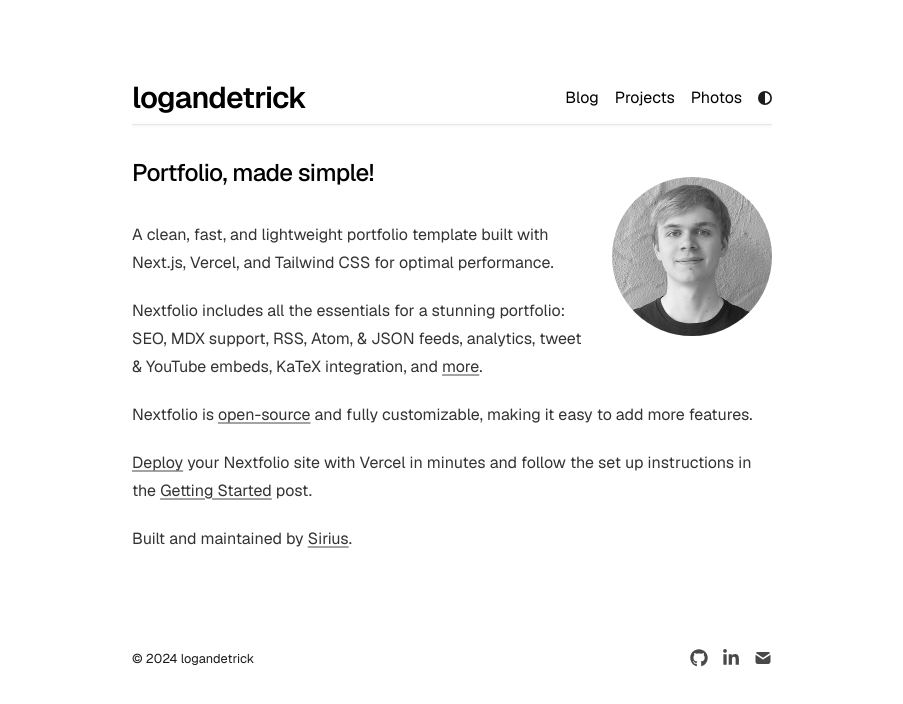
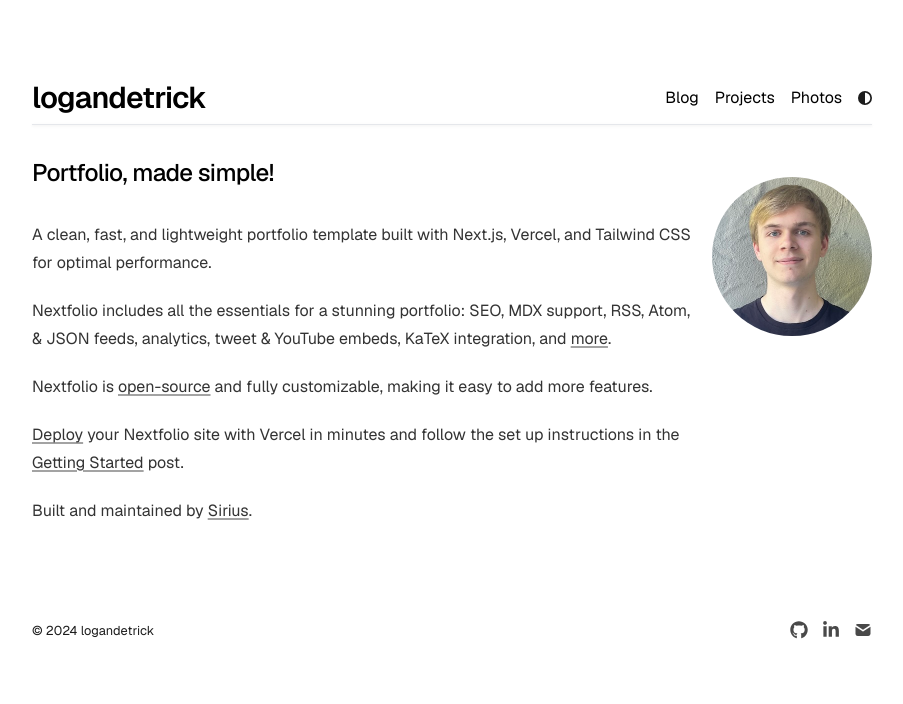
Before and after one commit to lodetrick/portfolio, a Next.js app: page / in a window 1280 px wide. Shown: the top 704 px of the page, without its empty margins (188-1091 px from the left). Built offline with nearby package versions, Linux system fonts and the light colour scheme.

Commit message:
Small Asthetic Changes to main page and layout

```diff
--- a/app/blog/page.tsx
+++ b/app/blog/page.tsx
@@ -21,7 +21,7 @@ function Blogs({group, title}) {
   let allBlogs = getBlogPostGroup(group);
 
   return (
-    <section>
+    <div>
       <h2 className="text-xl font-normal tracking-tight">{title}</h2>
       <hr className="mb-3" />
       <div className="mb-6">
@@ -52,6 +52,6 @@ function Blogs({group, title}) {
             </Link>
           ))}
       </div>
-    </section>
+    </div>
   );
 }
--- a/app/layout.tsx
+++ b/app/layout.tsx
@@ -81,7 +81,7 @@ export default function RootLayout({
           enableSystem
           disableTransitionOnChange
         >
-          <main className="flex-auto min-w-0 mt-2 md:mt-6 flex flex-col px-6 sm:px-4 md:px-0 max-w-[640px] w-full">
+          <main className="flex-auto min-w-0 mt-2 md:mt-6 flex flex-col px-6 sm:px-4 md:px-0 max-w-[840px] w-full">
             <Navbar />
             {children}
             <Footer />
--- a/app/page.tsx
+++ b/app/page.tsx
@@ -8,7 +8,7 @@ export default function Page() {
         <Image
           src="/profile.jpg"
           alt="Profile photo"
-          className="rounded-full bg-gray-100 block lg:mt-5 mt-0 lg:mb-5 mb-10 mx-auto sm:float-right sm:ml-5 sm:mb-5 grayscale hover:grayscale-0"
+          className="rounded-full bg-gray-100 block lg:mt-5 mt-0 lg:mb-5 mb-10 mx-auto sm:float-right sm:ml-5 sm:mb-5"
           unoptimized
           width={160}
           height={160}
```
